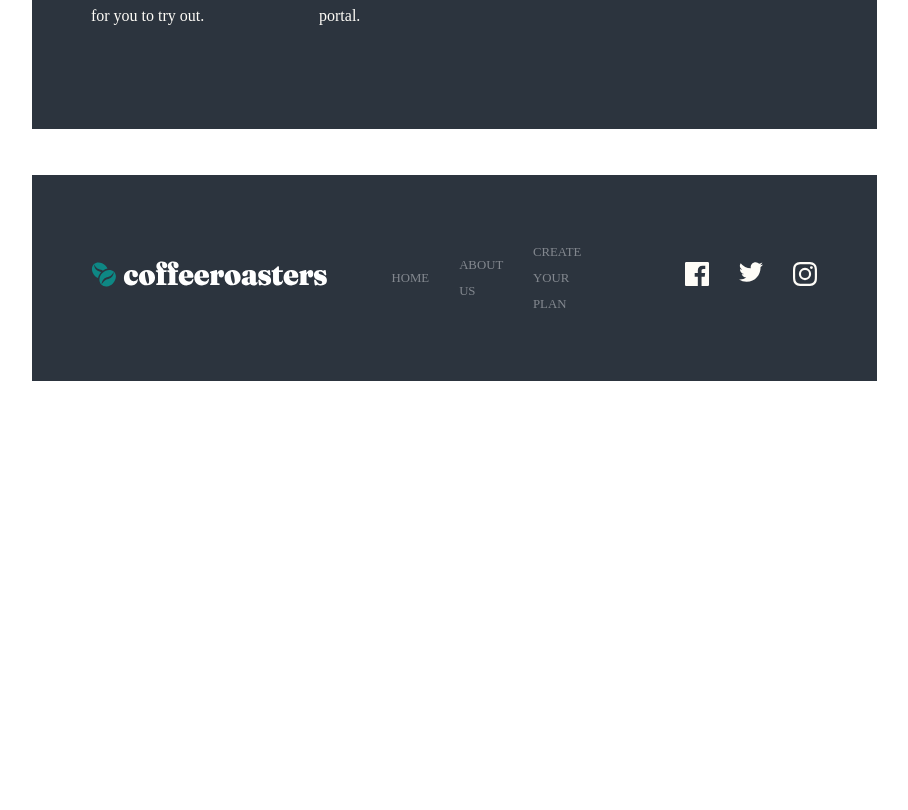
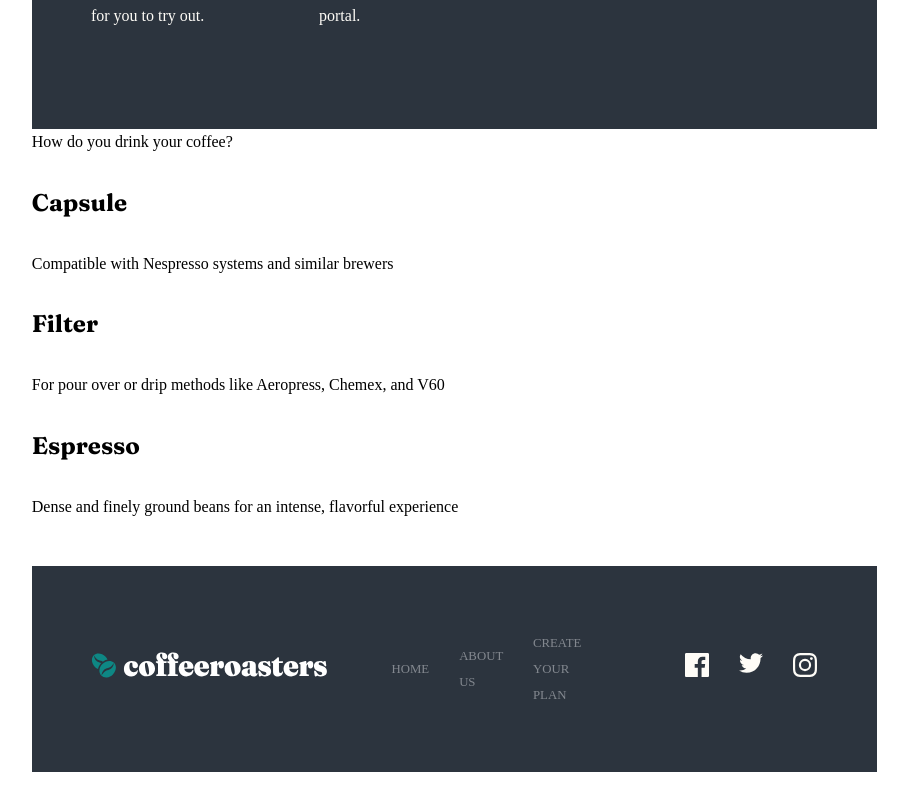
Before and after one commit to DavyFungALoi/coffee-subscription, a React (Create React App) app: page /subscribe in a window 1280 px wide. Shown: the part 1280-2090 px from the top of the page, without its empty margins (173-1081 px from the left). Before the commit the page ends 1749 px from the top, so only its background shows below. Built offline with nearby package versions, Linux system fonts and the light colour scheme.

Commit message:
added subscriptionData & component framework to work with

```diff
--- /dev/null
+++ b/src/Components/SubscriptionCard.js
@@ -0,0 +1,13 @@
+import React from "react";
+
+const SubscriptionCard = (props) => {
+  const { title, description } = props;
+  return (
+    <div>
+      <h4>{title}</h4>
+      <div>{description}</div>
+    </div>
+  );
+};
+
+export default SubscriptionCard;
--- /dev/null
+++ b/src/Components/SubscriptionCards.js
@@ -0,0 +1,22 @@
+import React from "react";
+import SubscriptionCard from "./SubscriptionCard";
+
+const SubscriptionCards = (props) => {
+  const { question, choices, id } = props;
+  return (
+    <div>
+      <div>{question}</div>
+      <div className="subscription__card-container">
+        {choices.map((choice) => (
+          <SubscriptionCard
+            title={choice.choiceTitle}
+            description={choice.choiceDescription}
+            key={choice.id}
+          ></SubscriptionCard>
+        ))}
+      </div>
+    </div>
+  );
+};
+
+export default SubscriptionCards;
--- a/src/Screens/SubscribeScreen.js
+++ b/src/Screens/SubscribeScreen.js
@@ -1,8 +1,13 @@
 import React from "react";
 import blackcupheroimage from "../assets/plan/desktop/image-hero-blackcup.jpg";
 import HowItworks from "../Components/HowItworks";
+import SubScriptionCards from "../Components/SubscriptionCards";
+import subscribeData from "../assets/subscriptionData";
 
 const SubscribeScreen = () => {
+  console.log(subscribeData[0]);
+
+  const question1 = subscribeData[0];
   return (
     <div>
       <div
@@ -21,6 +26,16 @@ const SubscribeScreen = () => {
       <div className="how-it-works-subscribe-container">
         <HowItworks screen="how-it-works-subscribeScreen"></HowItworks>
       </div>
+      <div className="subscription-container">
+        <div className="subscription-container__step-tracking-container"></div>
+        <div className="subscription-container__step-container">
+          <SubScriptionCards
+            key={question1.id}
+            question={question1.question}
+            choices={question1.choices}
+          ></SubScriptionCards>
+        </div>
+      </div>
     </div>
   );
 };
--- /dev/null
+++ b/src/assets/subscriptionData.js
@@ -0,0 +1,28 @@
+const subscriptionData = [
+  {
+    question: "How do you drink your coffee?",
+    choices: [
+      {
+        choiceTitle: "Capsule",
+        choiceDescription:
+          "Compatible with Nespresso systems and similar brewers",
+        id: "01",
+      },
+      {
+        choiceTitle: "Filter",
+        choiceDescription:
+          "For pour over or drip methods like Aeropress, Chemex, and V60",
+        id: "02",
+      },
+      {
+        choiceTitle: "Espresso",
+        choiceDescription:
+          "Dense and finely ground beans for an intense, flavorful experience",
+        id: "03",
+      },
+    ],
+
+    id: 1,
+  },
+];
+export default subscriptionData;
```
